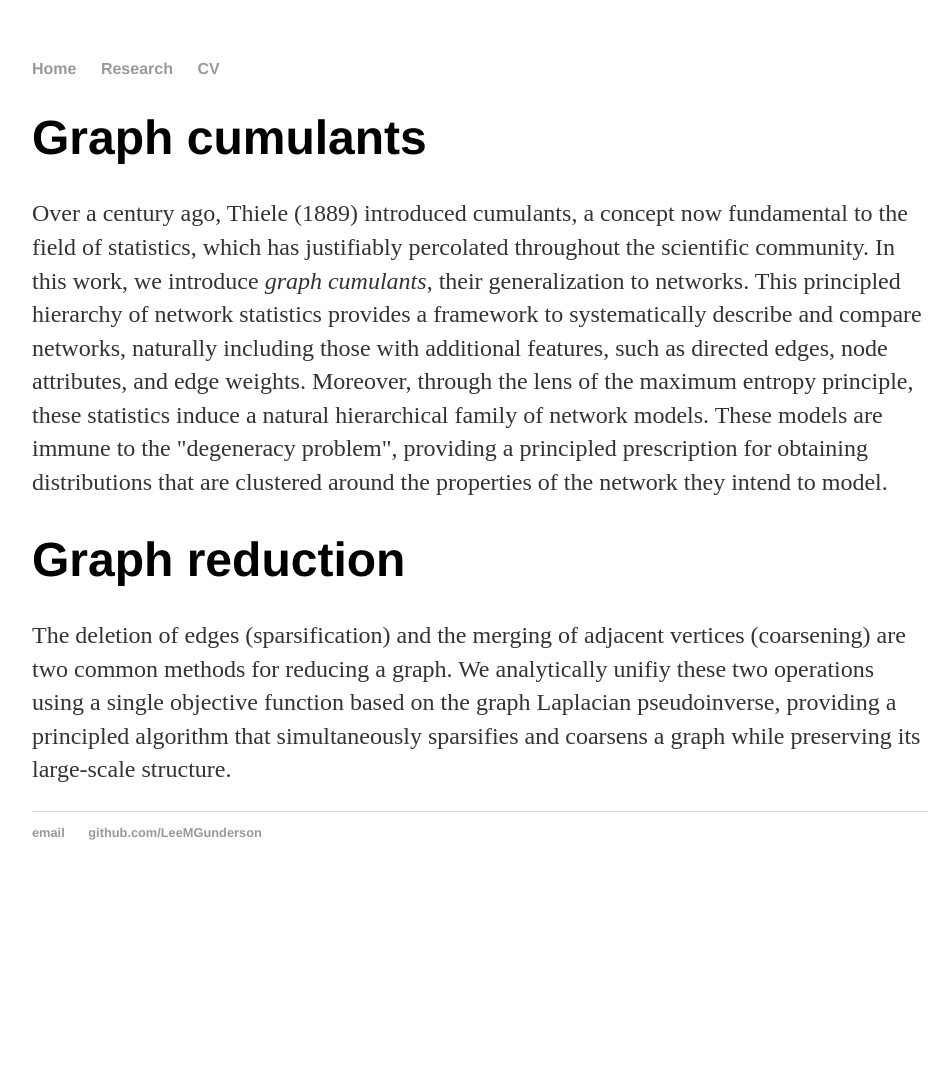
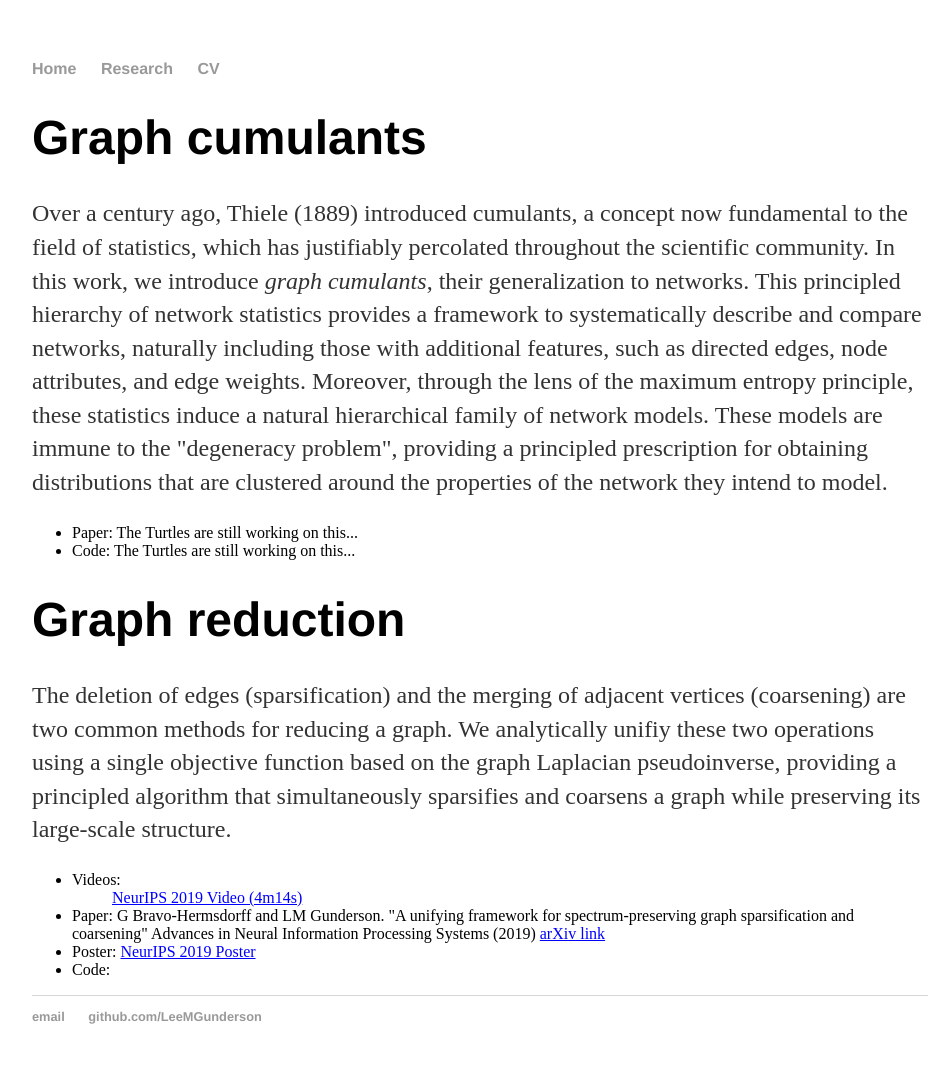
Before and after one commit to LeeMGunderson/LeeMGunderson.github.io, a Jekyll site: the page built from research/index.html, in a window 1280 px wide. Shown: the whole page, without its empty margins (160-1112 px from the left). Built offline with Jekyll 4.4.1, drawn with Linux system fonts in a browser that asks for light colours; before the commit the page ends 900 px from its top, so only the background shows below that.

Commit message:
Testing Research Formatting

```diff
--- a/CV/index.html
+++ b/CV/index.html
@@ -10,6 +10,6 @@ title: CV
 <div class="blurb">
 	<!-- <p>The Turtles are still working on this...</p> -->
 	<p>
-	<a href="CV_LeeMGunderson.pdf" target="_blank" style="text-decoration: underline; color: blue">Download</a>
+	<a href="CV_LeeMGunderson.pdf" target="_blank" style="text-decoration:underline; color:blue">Download</a>
 	</p>
 </div><!-- /.blurb -->
--- a/research/index.html
+++ b/research/index.html
@@ -2,10 +2,29 @@
 layout: default
 title: Research
 ---
+<!--<style type="text/css">
+
+ .tab { margin-left: 40px; }
+
+</style>-->
 <div class="blurb">
 	<!-- <p>The Turtles are still working on this...</p> -->
 	<h1>Graph cumulants</h1>
 		<p>Over a century ago, Thiele (1889) introduced cumulants, a concept now fundamental to the field of statistics, which has justifiably percolated throughout the scientific community.  In this work, we introduce <i>graph cumulants</i>, their generalization to networks.  This principled hierarchy of network statistics provides a framework to systematically describe and compare networks, naturally including those with additional features, such as directed edges, node attributes, and edge weights.  Moreover, through the lens of the maximum entropy principle, these statistics induce a natural hierarchical family of network models.  These models are immune to the "degeneracy problem", providing a principled prescription for obtaining distributions that are clustered around the properties of the network they intend to model.</p>
+		<ul>
+			<li>Paper: The Turtles are still working on this...</li>
+			<li>Code: The Turtles are still working on this...</li>
+		</ul>
+
 	<h1>Graph reduction</h1>
 		<p>The deletion of edges (sparsification) and the merging of adjacent vertices (coarsening) are two common methods for reducing a graph.  We analytically unifiy these two operations using a single objective function based on the graph Laplacian pseudoinverse, providing a principled algorithm that simultaneously sparsifies and coarsens a graph while preserving its large-scale structure.</p>
+		<ul>
+			<li>Videos:
+				<br>
+				<a href="https://www.youtube.com/watch?v=xTAPZbQlq3A" target="_blank" style="margin-left:40px; text-decoration:underline; color:blue">NeurIPS 2019 Video (4m14s)</a></li>
+			<li>Paper: G Bravo-Hermsdorff and LM Gunderson. "A unifying framework for spectrum-preserving graph sparsification and coarsening" Advances in Neural Information Processing Systems (2019) <a href="https://arxiv.org/abs/1902.09702" target="_blank" style="text-decoration:underline; color:blue">arXiv link</a></li>
+			<li>Poster: <a href="NeurIPS_Poster.pdf" target="_blank" style="text-decoration:underline; color:blue">NeurIPS 2019 Poster</a></li>
+			<li>Code: </li>
+		</ul>
+
 </div><!-- /.blurb -->
```
